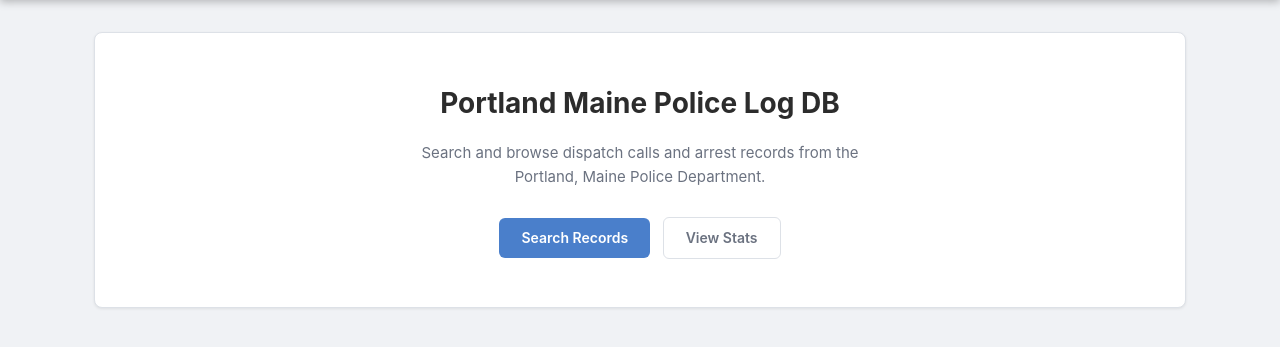
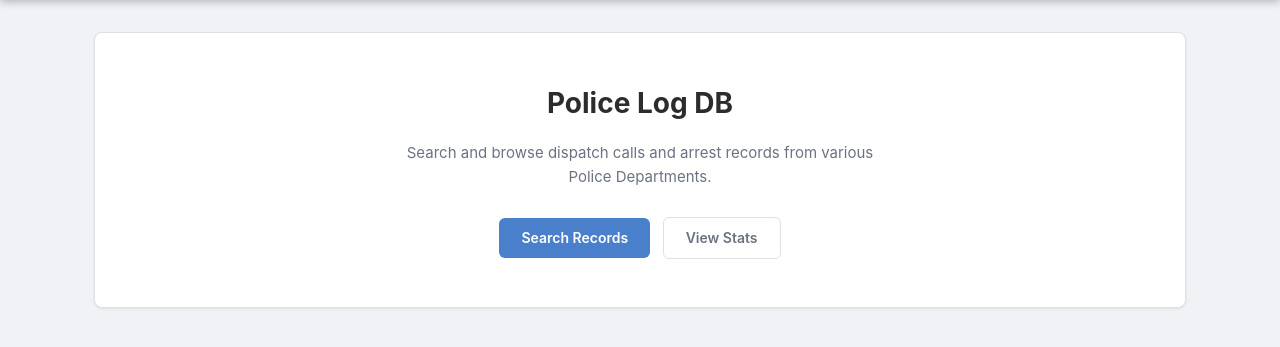
Before and after one commit to suidroot/pd_log_tool, a Django app: page / in a window 1280 px wide. Shown: the part 54-401 px from the top of the page. Run offline with Django 5.2, Linux system fonts and the light colour scheme; the visitor is signed in with stand-in values (Sample User, id 1); parts of the project's set-up code (start-up, migrations or seed data) failed here and were passed over.

Commit message:
remove portland and PWM static references

```diff
--- a/webproject/log_query_site/templates/log_query_site/about.html
+++ b/webproject/log_query_site/templates/log_query_site/about.html
@@ -1,8 +1,8 @@
 {% extends "log_query_site/base.html" %}
 
-{% block title %}About — PWM Police Log DB{% endblock %}
-{% block meta_description %}PWM Police log database statistics{% endblock %}
-{% block meta_keywords %}portland, police, maine{% endblock %}
+{% block title %}About — Police Log DB{% endblock %}
+{% block meta_description %}Police log database statistics{% endblock %}
+{% block meta_keywords %}police, statistics{% endblock %}
 
 {% block content %}
 <h1>Database Statistics</h1>
--- a/webproject/log_query_site/templates/log_query_site/base.html
+++ b/webproject/log_query_site/templates/log_query_site/base.html
@@ -3,8 +3,8 @@
   <head>
     <meta charset="utf-8" />
     <meta name="viewport" content="width=device-width, initial-scale=1" />
-    <meta name="description" content="{% block meta_description %}Portland Maine Police Log Database{% endblock %}">
-    <title>{% block title %}PWM Police Log DB{% endblock %}</title>
+    <meta name="description" content="{% block meta_description %}Police Log Database{% endblock %}">
+    <title>{% block title %}Police Log DB{% endblock %}</title>
     <style>
       :root {
         --nav-bg:       #333;
--- a/webproject/log_query_site/templates/log_query_site/index.html
+++ b/webproject/log_query_site/templates/log_query_site/index.html
@@ -1,13 +1,13 @@
 {% extends "log_query_site/base.html" %}
 
-{% block title %}Home — PWM Police Log DB{% endblock %}
-{% block meta_description %}Portland Maine Police Log Database{% endblock %}
+{% block title %}Home — Police Log DB{% endblock %}
+{% block meta_description %}Police Log Database{% endblock %}
 
 {% block content %}
 <div class="card" style="text-align:center; padding: 48px 28px;">
-  <h1 style="font-size:28px; margin-bottom:10px;">Portland Maine Police Log DB</h1>
+  <h1 style="font-size:28px; margin-bottom:10px;">Police Log DB</h1>
   <p style="color:var(--text-muted); font-size:15px; margin-bottom:28px; max-width:480px; margin-left:auto; margin-right:auto;">
-    Search and browse dispatch calls and arrest records from the Portland, Maine Police Department.
+    Search and browse dispatch calls and arrest records from various Police Departments.
   </p>
   <a class="btn" href="/search">Search Records</a>
   <a class="btn btn-secondary" href="/about">View Stats</a>
--- a/webproject/log_query_site/templates/log_query_site/logout.html
+++ b/webproject/log_query_site/templates/log_query_site/logout.html
@@ -4,7 +4,7 @@
 
 {% block meta_description %}Arrest Log Search Results{% endblock %}
 
-{% block meta_keywords %}portland, police, maine{% endblock %}
+{% block meta_keywords %}police{% endblock %}
 
 {% block content %}
 
--- a/webproject/log_query_site/templates/log_query_site/search_records.html
+++ b/webproject/log_query_site/templates/log_query_site/search_records.html
@@ -1,8 +1,8 @@
 {% extends "log_query_site/base.html" %}
 
-{% block title %}Search — PWM Police Log DB{% endblock %}
-{% block meta_description %}Search Portland Maine police dispatch and arrest records{% endblock %}
-{% block meta_keywords %}portland, police, maine{% endblock %}
+{% block title %}Search — Police Log DB{% endblock %}
+{% block meta_description %}Search police dispatch and arrest records{% endblock %}
+{% block meta_keywords %}police{% endblock %}
 
 {% block content %}
 <h1>Search Records</h1>
--- a/webproject/log_query_site/templates/log_query_site/search_results.html
+++ b/webproject/log_query_site/templates/log_query_site/search_results.html
@@ -1,9 +1,9 @@
 {% extends "log_query_site/base.html" %}
 
-{% block title %}Search Results — PWM Police Log DB{% endblock %}
+{% block title %}Search Results — Police Log DB{% endblock %}
 {% block extra_style %}<style>.content { max-width: none; }</style>{% endblock %}
 {% block meta_description %}Police log search results{% endblock %}
-{% block meta_keywords %}portland, police, maine{% endblock %}
+{% block meta_keywords %}police{% endblock %}
 
 {% block content %}
 
--- a/webproject/log_query_site/templates/log_query_site/single_dispatch_call_result.html
+++ b/webproject/log_query_site/templates/log_query_site/single_dispatch_call_result.html
@@ -1,10 +1,8 @@
 {% extends "log_query_site/base.html" %}
 
 {% block title %}Media Call {{ results.call_number }}{% endblock %}
-
-{% block meta_description %}A Single PWM Police call{% endblock %}
-
-{% block meta_keywords %}portland, police, maine{% endblock %}
+{% block meta_description %}A Single Police call{% endblock %}
+{% block meta_keywords %}police{% endblock %}
 
 {% block content %}
     <h1>Dispatch Result</h1>
```
